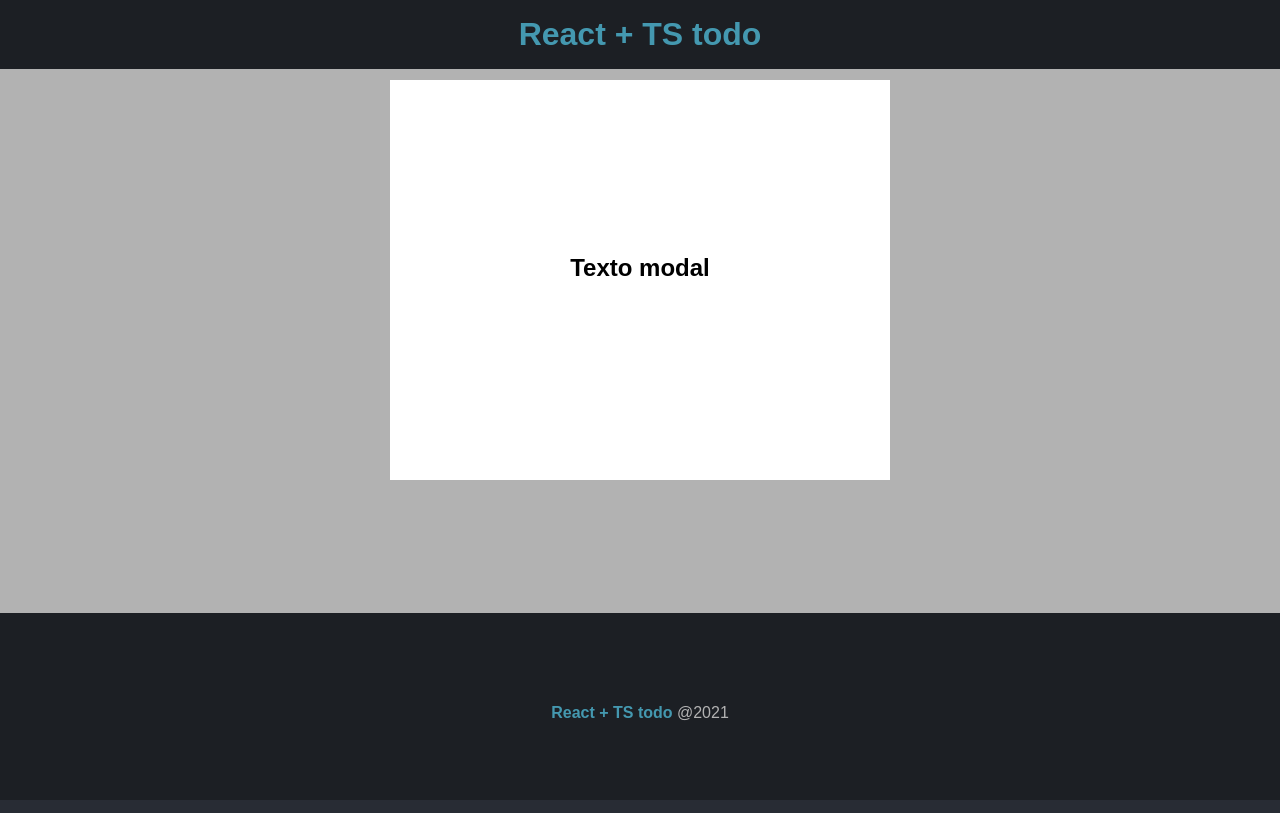
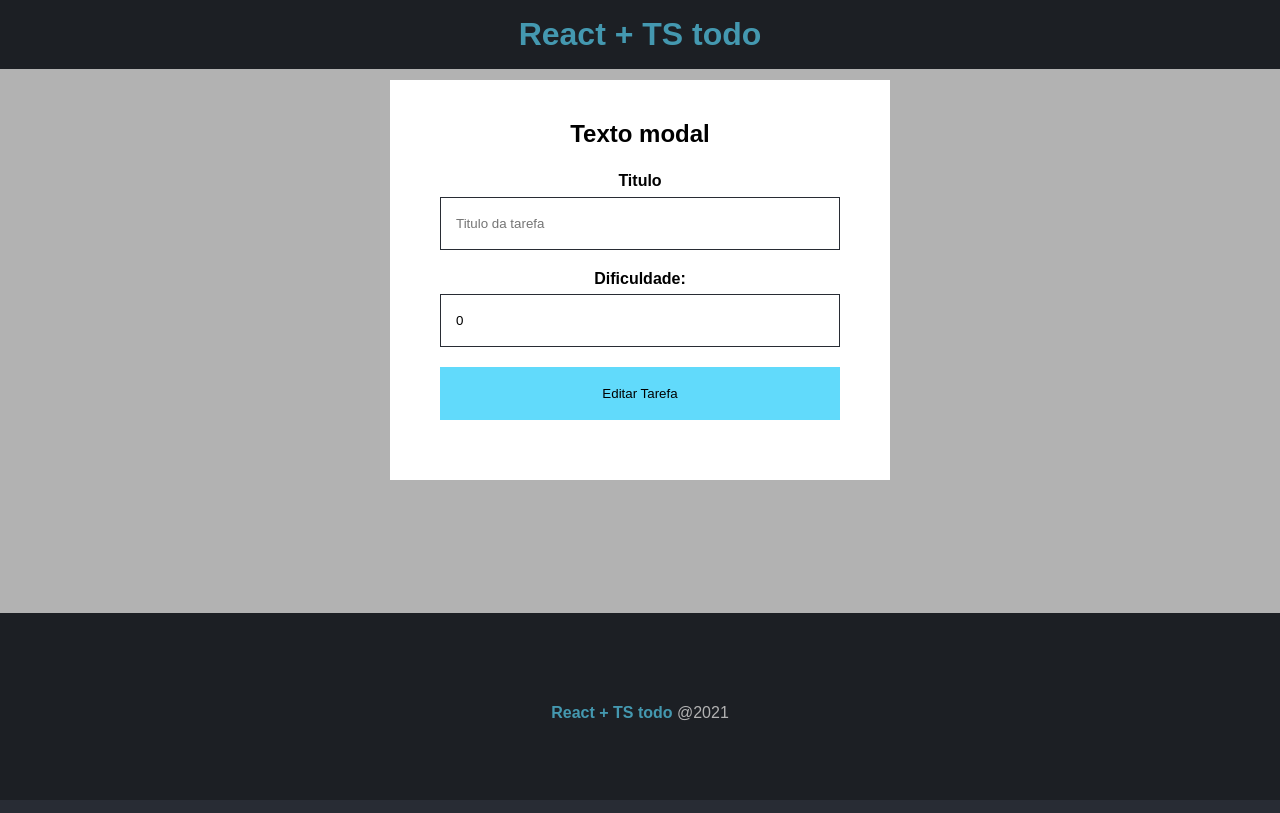
Before and after one commit to giclayne/todo-react, a React (Create React App) app: page / in a window 1280 px wide. Built offline with nearby package versions, Linux system fonts and the light colour scheme; the HTML template or start-up script is replaced by a standard one.

Commit message:
importacao do modal

```diff
--- a/src/App.tsx
+++ b/src/App.tsx
@@ -24,7 +24,7 @@ function App() {
   }
   return (
     <div className="App">
-      <Modal/>
+      <Modal children={<TaskForm btnText='Editar Tarefa' taskList={taskList}/>}/>
       <Header />
 
       <main className={styles.main}>
```
